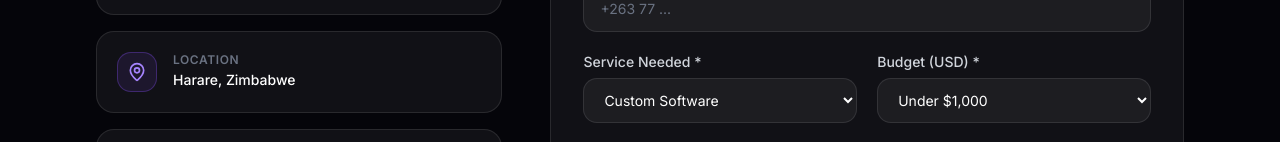
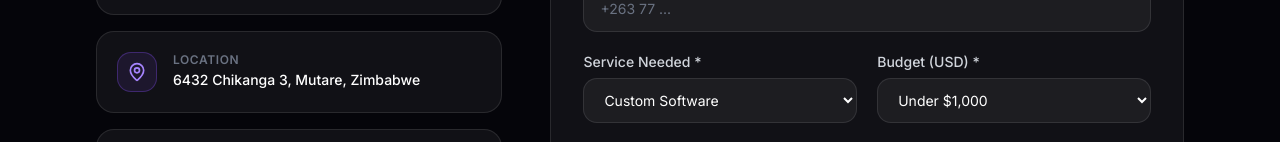
Before and after one commit to Zentrik25/myzentrik, a Next.js app: page /contact in a window 1280 px wide. Shown: the part 658-800 px from the top of the page. Built offline with nearby package versions, Linux system fonts and the light colour scheme.

Commit message:
contactpage

```diff
--- a/src/app/contact/page.tsx
+++ b/src/app/contact/page.tsx
@@ -24,7 +24,7 @@
   {
     icon: MapPin,
     label: 'Location',
-    value: 'Harare, Zimbabwe',
+    value: '6432 Chikanga 3, Mutare, Zimbabwe',
     href: null,
   },
   {
```
